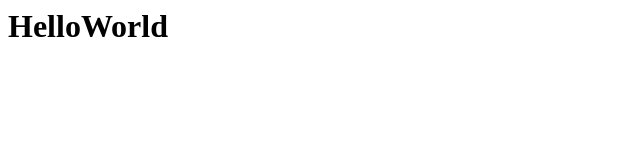
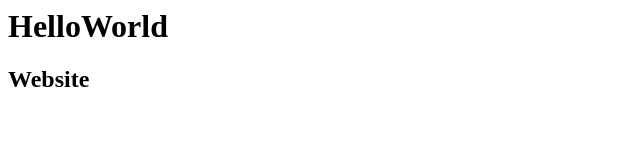
Before and after one commit to xdalsylog/Webpage, a plain HTML site: page index.html in a window 1280 px wide. Shown: the whole page, without its empty margins (0-640 px from the left). Drawn offline with Linux system fonts and the light colour scheme.

Commit message:
Update index.html

```diff
--- a/index.html
+++ b/index.html
@@ -1,4 +1,9 @@
 <html>
+
+
 <h1>HelloWorld</h1>
+<h2>Website</h2>
+
+
 
 </html>
```
